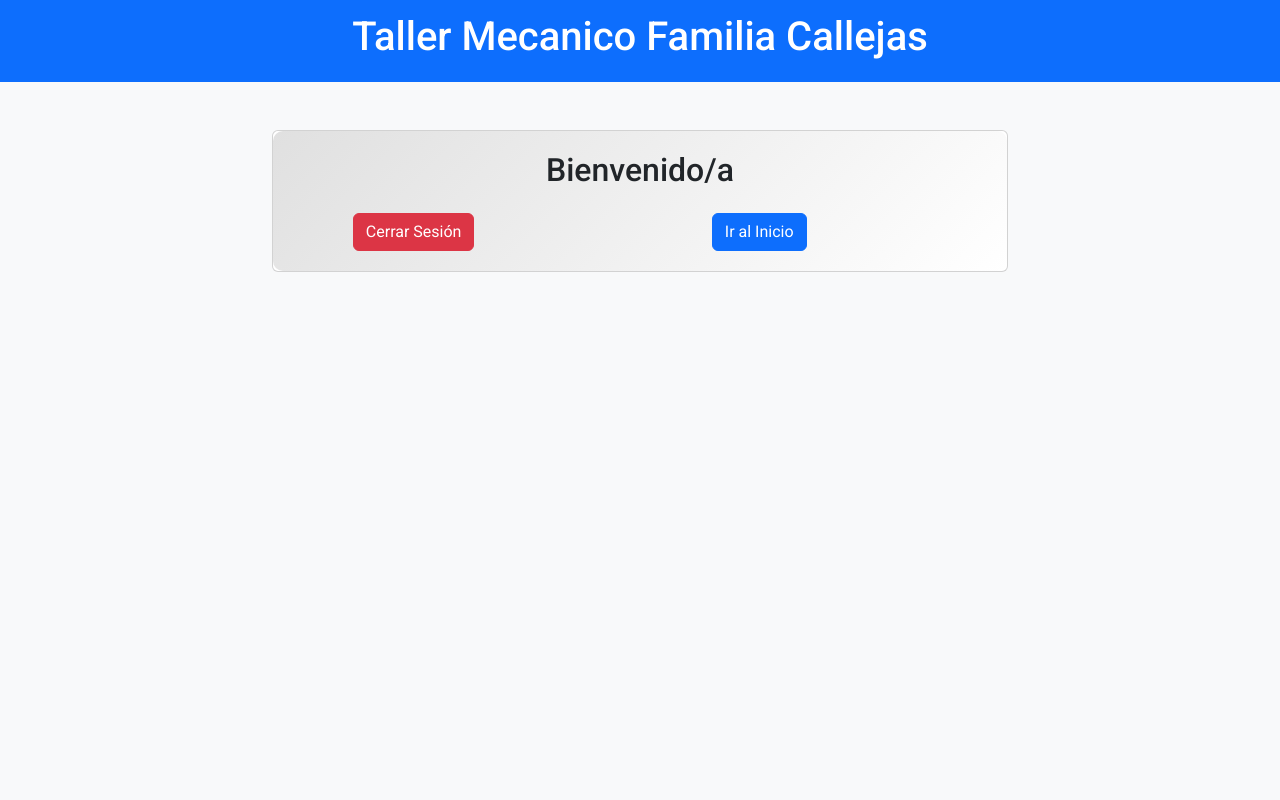
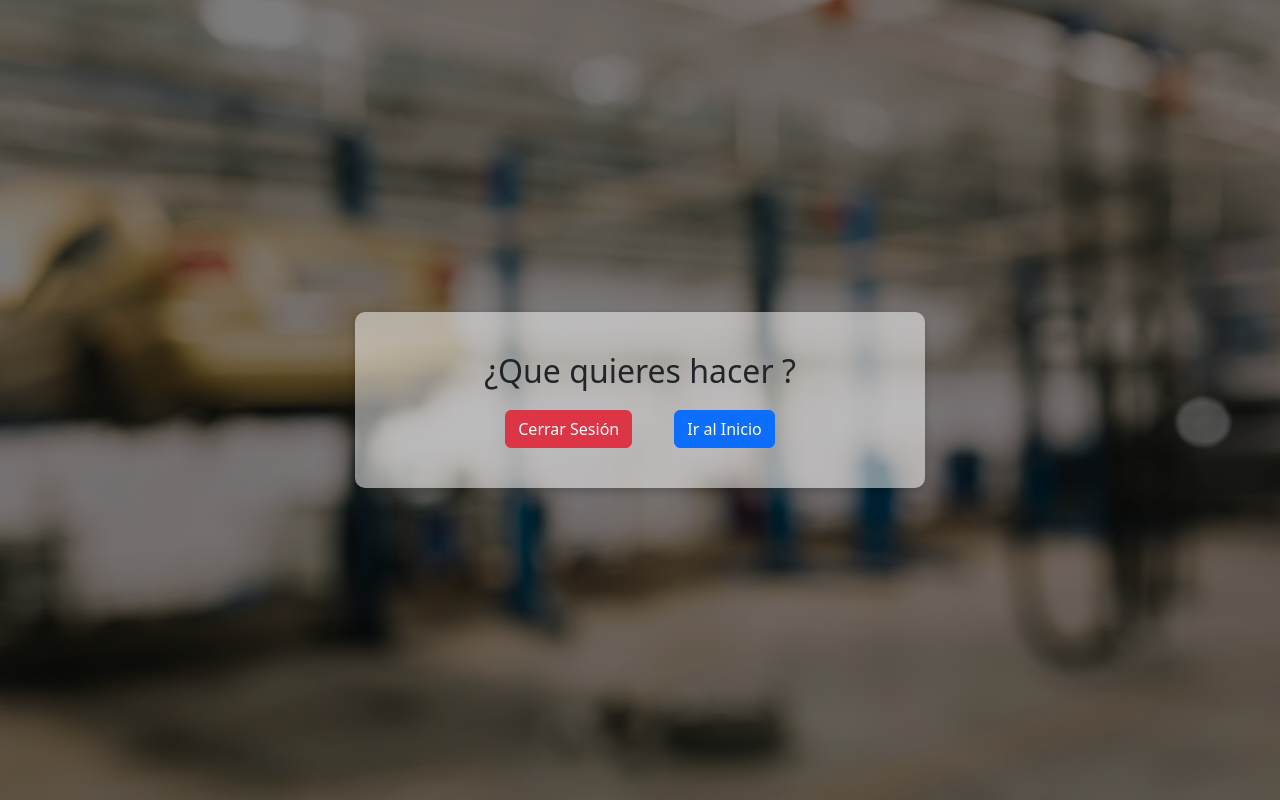
Before and after one commit to nicolas-000/inventory, a Django app: page / in a window 1280 px wide. Run offline with Django 5.2, Linux system fonts and the light colour scheme; the visitor is signed in with stand-in values (Sample User, id 1); some libraries are stand-ins or nearby versions.

Commit message:
Cambio de diseño de login

```diff
--- /dev/null
+++ b/static/css/loginStyle.css
@@ -0,0 +1,82 @@
+
+
+.login-container {
+    background-color: rgba(255, 255, 255, 0.50);
+    border-radius: 10px;
+    padding: 40px;
+    box-shadow: 0 4px 8px rgba(0, 0, 0, 0.2);
+    display: flex;
+    flex-direction: column;
+    align-items: center;
+    max-width: 400px;
+    width: 100%;
+}
+
+.brand {
+    font-size: 2em;
+    font-weight: bold;
+    color: white;
+    margin-bottom: 40px;
+    text-align: center;
+}
+
+.login-title {
+    font-size: 1.5em;
+    font-weight: bold;
+    margin-bottom: 20px;
+    text-align: center;
+}
+
+.auth-content h2 {
+    margin-bottom: 20px;
+    text-align: center;
+}
+
+.buttons {
+    display: flex;
+    justify-content: space-around;
+    width: 100%;
+}
+
+.btn {
+    padding: 10px 20px;
+    border: none;
+    border-radius: 5px;
+    font-size: 1em;
+    cursor: pointer;
+}
+
+.btn-block {
+    width: 100%;
+    margin-top: 20px;
+}
+
+.btn-danger {
+    background-color: #dc3545;
+    color: white;
+}
+
+.btn-primary {
+    background-color: #007bff;
+    color: white;
+}
+
+.btn-warning {
+    background-color: #ffc107;
+    color: white;
+}
+
+form {
+    width: 100%;
+}
+
+form .btn-block {
+    background-color: #007bff;
+    color: white;
+    font-size: 1em;
+    padding: 10px;
+    border: none;
+    border-radius: 5px;
+    cursor: pointer;
+    margin-top: 20px;
+}
--- a/static/css/styles.css
+++ b/static/css/styles.css
@@ -1,95 +1,6 @@
-@import url('https://fonts.googleapis.com/css2?family=Roboto:wght@300;400;500;700&display=swap');
 
-body {
-  font-family: 'Roboto', sans-serif;
-  background-color: #f8f9fa;
-  color: #343a40;
+.navbar {
+    text-transform: uppercase; /* Sobrescribe cualquier otra configuración de text-transform */
+    font-weight: bold; /* Hace que el texto se vea en negrita */
+    padding: 8px;
 }
-
-#calendar {
-    max-width: 900px !important;
-    margin: 100px auto !important;
-    padding: 0 10px !important;
-    background-color: #f9f9f9 !important;
-    border-radius: 8px !important;
-    box-shadow: 0 2px 4px rgba(0, 0, 0, 0.1) !important;
-  }
-
-.fc .fc-toolbar.fc-header-toolbar {
-display: flex !important;
-justify-content: space-between !important;
-padding: 10px !important;
-}
-
-.fc .fc-toolbar-title {
-font-size: 1.5em !important;
-color: #2c3e50 !important;
-}
-
-.fc .fc-button {
-background-color: #2980b9 !important;
-border: none !important;
-color: #fff !important;
-padding: 5px 10px !important;
-margin: 0 2px !important;
-border-radius: 4px !important;
-}
-
-.fc .fc-button:hover {
-background-color: #3498db !important;
-}
-
-.fc .fc-event {
-background-color: #3498db !important;
-border: none !important;
-border-radius: 4px !important;
-padding: 5px !important;
-}
-
-.fc .fc-event:hover {
-background-color: #439cd8 !important;
-}
-
-/* Estilos para FullCalendar */
-.fc-dayGridWeek-day.fc-day,
-.fc-dayGridWeek-day.fc-widget-header {
-text-decoration: none; /* Elimina el subrayado */
-color: black ; /* Cambia el color del texto a negro */
-}
-
-
-
-.table.mt-4 {
-margin: 40px auto !important;
-padding: 0 10px !important;
-background-color: #f9f9f9 !important;
-border-radius: 8px !important;
-box-shadow: 0 2px 4px rgba(0, 0, 0, 0.1) !important;
-}
-
-.card-link {
-text-decoration: none;
-}
-
-.card-clickable {
-transition: transform 0.2s, box-shadow 0.2s;
-border: none;
-border-radius: 10px;
-overflow: hidden;
-}
-
-.card-clickable:hover {
-cursor: pointer;
-box-shadow: 0 4px 8px rgba(0, 0, 0, 0.2);
-}
-
-.card-clickable:active {
-transform: scale(0.95);
-box-shadow: 0 8px 16px rgba(0, 0, 0, 0.2);
-}
-
-.card-body {
-background: linear-gradient(135deg, #e0e0e0, #ffffff);
-border-radius: 10px;
-padding: 20px;
-}
--- a/templates/gestorApp/agenda.html
+++ b/templates/gestorApp/agenda.html
@@ -4,11 +4,11 @@
 {% block titulo %}Agenda{% endblock %}
 {% block agenda %}active{% endblock %}
 {% block css %}
+<link rel="stylesheet" href="{% static 'css/styleCalendar.css' %}">
 <link href="https://cdn.jsdelivr.net/npm/bootstrap-icons@1.8.1/font/bootstrap-icons.css" rel="stylesheet"/>
 <link rel="stylesheet" href="https://cdn.jsdelivr.net/npm/bootswatch@5.1.3/dist/lux/bootstrap.min.css">
 <link rel="stylesheet" href="https://cdnjs.cloudflare.com/ajax/libs/fullcalendar/3.9.0/fullcalendar.css" />
-<link rel="stylesheet" href="{% static 'css/styles.css' %}">
-{% endblock %}
+{% endblock css %}
 
 {% block contenido %}
 
--- a/templates/gestorApp/base.html
+++ b/templates/gestorApp/base.html
@@ -14,7 +14,7 @@
     {% block navbar %}
     {% if user.is_authenticated %}
     <nav class="navbar navbar-expand-lg bg-primary" data-bs-theme="dark">
-        <a class="navbar-brand h1 fs-1 ms-3" href="{% url 'dashboard' %}">Inicio</a>
+        <a class="navbar-brand h1 fs-1 ms-3" href="{% url 'dashboard' %}"><img src="{% static 'img/garaje.png' %}" alt="Vehículos" class="img-fluid" style='width:64px'></a>
         <button class="navbar-toggler" type="button" data-bs-toggle="collapse" data-bs-target="#navbarSupportedContent" aria-controls="navbarSupportedContent" aria-expanded="false" aria-label="Toggle navigation">
             <span class="navbar-toggler-icon"></span>
           </button>
--- a/templates/gestorApp/dashboard.html
+++ b/templates/gestorApp/dashboard.html
@@ -4,9 +4,9 @@
 {% block titulo %}Pagina de Inicio{% endblock %}
 
 {% block css %}
-<link href="{% static 'css/bootstrap.min.css' %}" rel="stylesheet"/>
 <link rel="stylesheet" href="{% static 'css/dataTables.bootstrap5.min.css' %}"/>
-<link rel="stylesheet" href="{% static 'css/styles.css' %}">
+<link rel="stylesheet" href="{% static 'css/bootstrap.min.css' %}">
+<link rel="stylesheet" href="{% static 'css/cardStyle.css' %}">
 {% endblock %}
 
 {% block contenido %}
--- a/templates/gestorApp/listar_repuestos.html
+++ b/templates/gestorApp/listar_repuestos.html
@@ -5,7 +5,6 @@
 {% block css %}
 <link href="{% static 'css/bootstrap.min.css' %}" rel="stylesheet"/>
 <link rel="stylesheet" href="{% static 'css/dataTables.bootstrap5.min.css' %}"/>
-<link rel="stylesheet" href="{% static 'css/styles.css' %}">
 {% endblock %}
 
 {% block contenido %}
--- a/templates/gestorApp/modificarAtencion.html
+++ b/templates/gestorApp/modificarAtencion.html
@@ -6,7 +6,6 @@
 {% block css %}
 <link href="{% static 'css/bootstrap.min.css' %}" rel="stylesheet"/>
 <link rel="stylesheet" href="{% static 'css/dataTables.bootstrap5.min.css' %}"/>
-<link rel="stylesheet" href="{% static 'css/styles.css' %}">
 {% endblock %}
 
 {% block contenido %}
--- a/templates/gestorApp/vehiculo.html
+++ b/templates/gestorApp/vehiculo.html
@@ -4,10 +4,8 @@
 {% block titulo %}Formulario de Vehículo{% endblock %}
 {% block vehiculos %}active{% endblock %}
 {% block css %}
-<link href="{% static 'css/bootstrap.min.css' %}" rel="stylesheet"/>
 <link href="https://cdn.jsdelivr.net/npm/bootstrap-icons@1.8.1/font/bootstrap-icons.css" rel="stylesheet"/>
 <link rel="stylesheet" href="https://cdn.jsdelivr.net/npm/bootswatch@5.1.3/dist/lux/bootstrap.min.css">
-<link rel="stylesheet" href="{% static 'css/styles.css' %}">
 <link
   rel="stylesheet"
   href="{% static 'css/dataTables.bootstrap5.min.css' %}"
@@ -18,7 +16,7 @@
 <div class="container mt-5">
     <div class="row justify-content-center">
         <div class="col-md-8">
-            <h2 class="mb-4">Formulario de Vehículo</h2>
+            <h2 class="mb-4">Ingresar un Vehículo</h2>
             <form method="post">
                 {% csrf_token %}
                 <div class="form-group mb-3">
--- a/templates/registration/login.html
+++ b/templates/registration/login.html
@@ -1,54 +1,54 @@
 {% extends "gestorApp/base.html" %}
+{% load static %}
 
 {% block titulo %}Pagina de Inicio{% endblock %}
+{% block css %}
+<link rel="stylesheet" href="{% static 'css/loginStyle.css' %}">
+<style>
+body {
+    background: linear-gradient(rgba(0, 0, 0, 0.5), rgba(0, 0, 0, 0.5)),
+                url('{% static 'img/fondoTaller.jpg' %}') no-repeat center center fixed;
+    background-size: cover;
+    font-family: 'Roboto', sans-serif;
+    margin: 0;
+    padding: 0;
+    height: 100vh;
+    display: flex;
+    align-items: center;
+    justify-content: center;
+}
+
+</style>
+
+{% endblock %}
 
 {% block navbar %}
-<nav class="navbar navbar-expand-lg bg-primary" data-bs-theme="dark">
-  <div class="container-fluid px-auto">
-      <a class="navbar-brand mx-auto h1 fs-1" href="#">Taller Mecanico Familia Callejas</a>
-  </div>
-</nav>
+
 {% endblock %}
 
 {% block contenido %}
 <div class="container">
-  <div class="row justify-content-center mt-5">
-    {% if user.is_authenticated %}
-    <div class="col-md-8">
-        <div class="card">
-            <div class="card-body">
-                <h2 class="text-center mb-4">Bienvenido/a {{ user.nombreCompleto }}</h2>
-                <div class="row justify-content-between">
-                    <div class="col-md-4 mx-auto">
-                        <a href="{% url 'logout' %}" type="button" class="btn btn-danger btn-block mx-auto">Cerrar Sesión</a>
-                    </div><div class="col-md-4 mx-auto">
-                        <a href="{% url 'dashboard' %}" type="button" class="btn btn-primary btn-block mx-auto">Ir al Inicio</a>
+        <div class="row justify-content-center">
+            <div class="login-container col-sm-6">
+                <div class="login-content">
+                    {% if user.is_authenticated %}
+                    <div class="auth-content">
+                        <h2 class="text-center">¿Que quieres hacer {{ user.nombreCompleto }}?</h2>
+                        <div class="buttons">
+                            <a href="{% url 'logout' %}" class="btn btn-danger">Cerrar Sesión</a>
+                            <a href="{% url 'dashboard' %}" class="btn btn-primary">Ir al Inicio</a>
+                        </div>
                     </div>
+                    {% else %}
+                    <h2 class="login-title">Ingresar a su Cuenta</h2>
+                    <form method="POST" action="{% url 'login' %}">
+                        {% csrf_token %}
+                        {{ form.as_p }}
+                        <button type="submit" class="btn btn-warning btn-block">Entrar</button>
+                    </form>
+                    {% endif %}
                 </div>
             </div>
         </div>
     </div>
-    {% else %}
-      <div class="col-md-4">
-          <div class="card">
-              <div class="card-body">
-                  <h2 class="text-center mb-4">Inicio de Sesión</h2>
-                  <form method="POST" action="{% url 'login' %}">
-                    {% csrf_token %}
-                    {{ form.as_p }}
-                    <div class="row">
-                        <div class="d-grid col-12 mt-3">
-                            <button type="submit" class="btn btn-primary btn-block">Iniciar Sesión</button>
-                        </div>
-                        <div class="col-6">
-                            <!-- <button type="submit" class="btn btn-danger btn-block">Salir</button> -->
-                        </div>
-                    </div>
-                  </form>
-              </div>
-          </div>
-      </div>
-    {% endif %}
-  </div>
-</div>
 {% endblock %}
```
Also changed, not shown: static/css/cardStyle.css (added, +26 -0 lines), static/css/styleCalendar.css (added, +50 -0 lines), static/js/clientes.js (+48 -27 lines), templates/gestorApp/agregar_repuesto.html (+15 -8 lines), templates/gestorApp/atenciones.html (+20 -18 lines), templates/gestorApp/clientes.html (+11 -10 lines), templates/gestorApp/detalle_boleta.html (+18 -11 lines), templates/gestorApp/generar_boleta.html (+30 -8 lines), static/img/fondoTaller.jpg (added), static/img/garaje.png (added).
